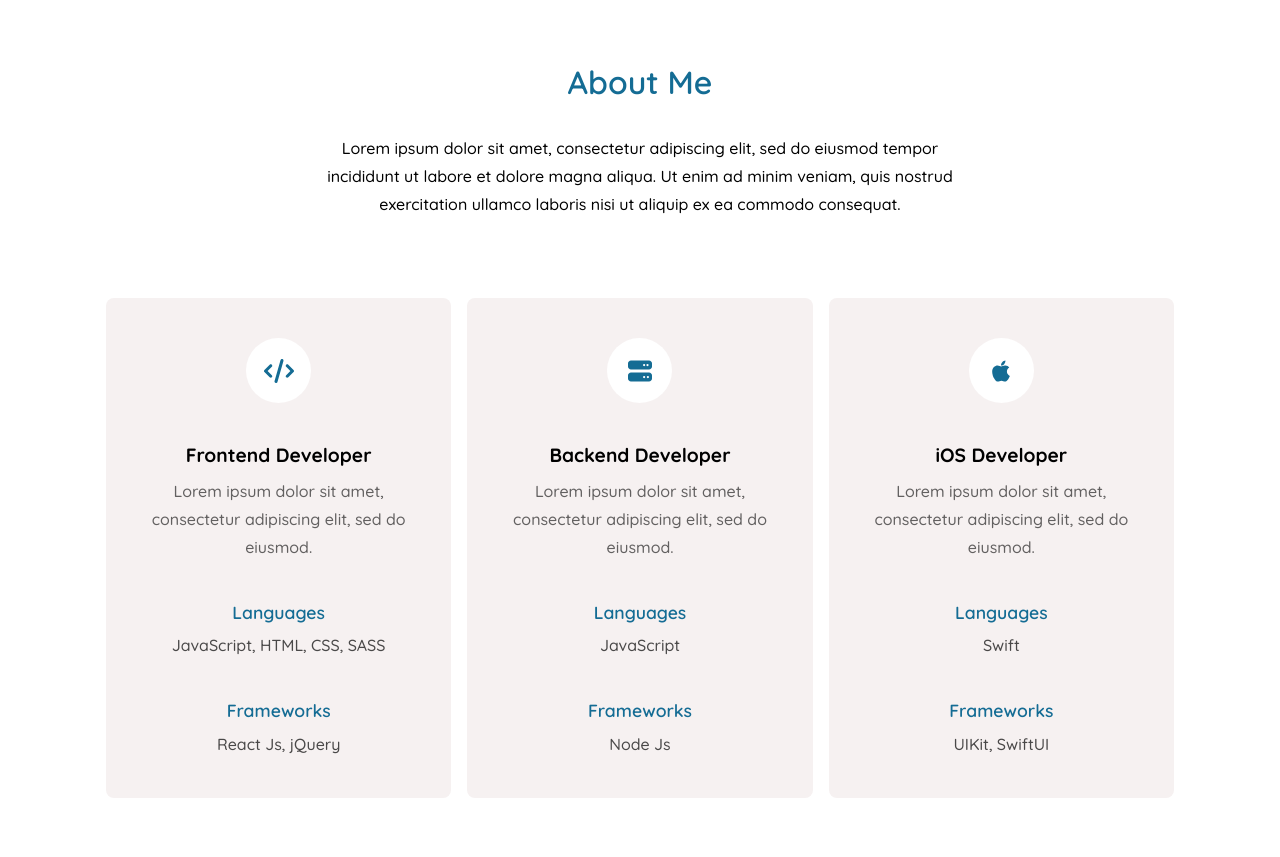
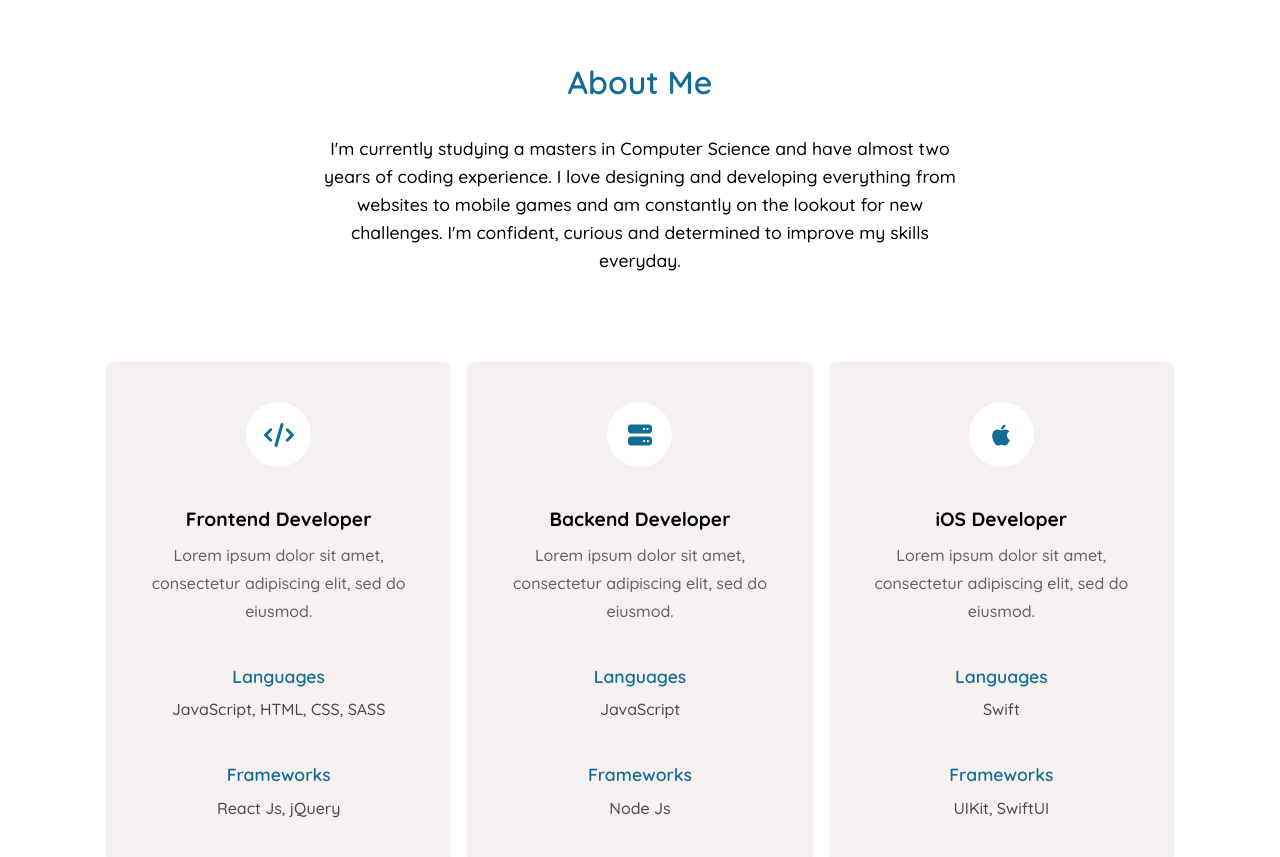
Before and after one commit to Ryhhill1998/Personal-Site, a React (Create React App) app: page / in a window 1280 px wide. Shown: the part 802-1659 px from the top of the page. Built offline with nearby package versions, Linux system fonts and the light colour scheme; a web font is replaced by a local one.

Commit message:
added about me description

```diff
--- a/src/App.css
+++ b/src/App.css
@@ -103,6 +103,7 @@ section {
 .about > p {
   width: 60%;
   margin: 0 auto 5em;
+  font-size: 1.1rem;
 }
 
 .about .cards-container {
@@ -230,6 +231,7 @@ section {
 .projects > p {
   width: 60%;
   margin: 0 auto 5em;
+  font-size: 1.1rem;
 }
 
 .projects .previews-container {
--- a/src/App.js
+++ b/src/App.js
@@ -86,10 +86,11 @@ const App = () => {
           <h2>About Me</h2>
 
           <p>
-            Lorem ipsum dolor sit amet, consectetur adipiscing elit, sed do
-            eiusmod tempor incididunt ut labore et dolore magna aliqua. Ut enim
-            ad minim veniam, quis nostrud exercitation ullamco laboris nisi ut
-            aliquip ex ea commodo consequat.
+            I'm currently studying a masters in Computer Science and have almost
+            two years of coding experience. I love designing and developing
+            everything from websites to mobile games and am constantly on the
+            lookout for new challenges. I'm confident, curious and determined to
+            improve my skills everyday.
           </p>
 
           <div className="cards-container">
```
